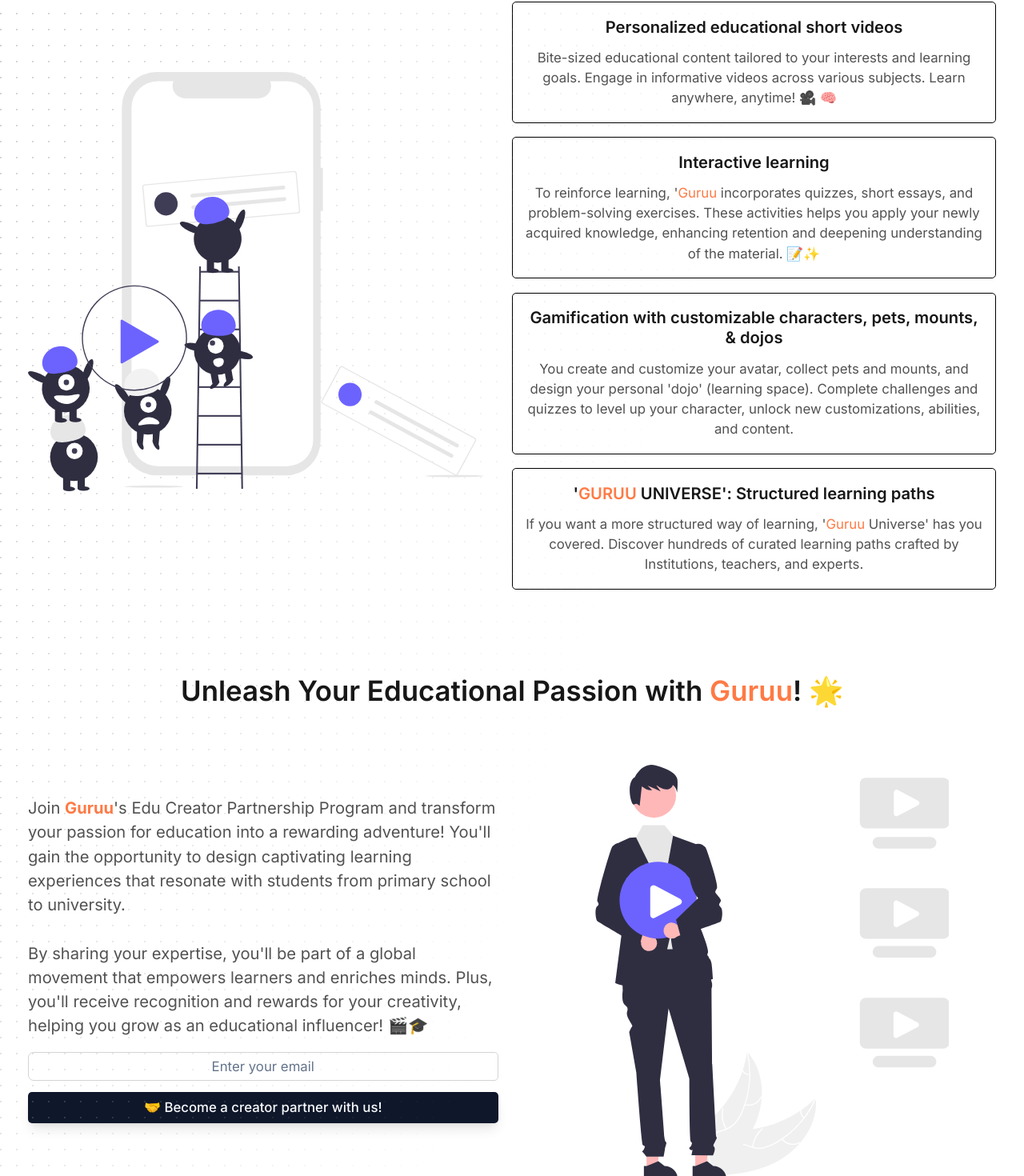
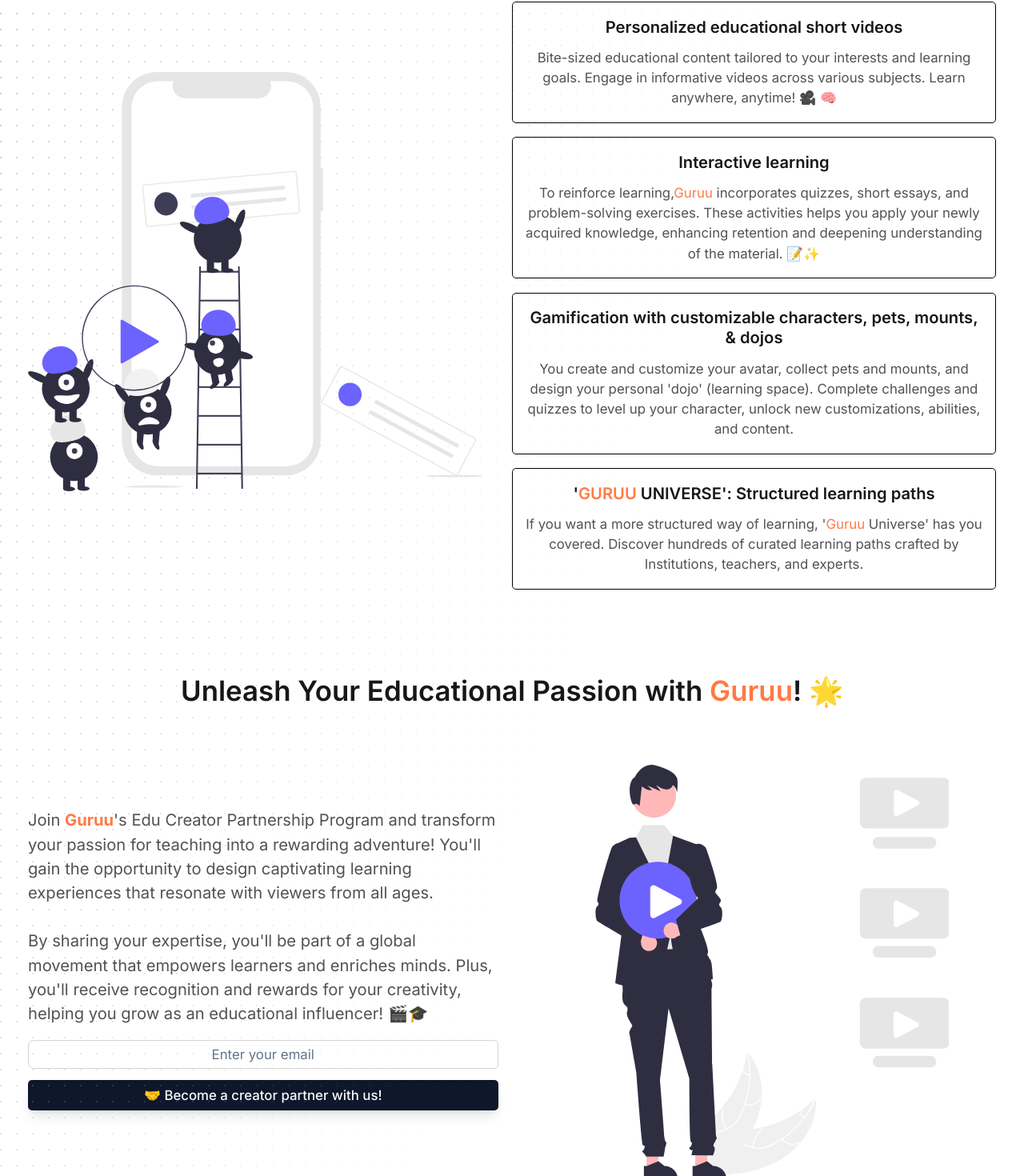
Before and after one commit to itstomlie/guru-website, a Next.js app: page / in a window 1280 px wide. Shown: the part 928-2398 px from the top of the page at 80% size. Built offline with nearby package versions, Linux system fonts and the light colour scheme.

Commit message:
finalize website

```diff
--- a/components/features.tsx
+++ b/components/features.tsx
@@ -11,7 +11,7 @@
     title: "Interactive learning",
     text: (
       <>
-        To reinforce learning, &apos;
+        To reinforce learning,
         <span className="text-md mt-4 text-[#ff7a45] sm:text-lg">
           Guruu
         </span>{" "}
--- a/components/join-guruu.tsx
+++ b/components/join-guruu.tsx
@@ -72,9 +72,9 @@
               Guruu
             </span>
             &apos;s Edu Creator Partnership Program and transform your passion
-            for education into a rewarding adventure! You&apos;ll gain the
+            for teaching into a rewarding adventure! You&apos;ll gain the
             opportunity to design captivating learning experiences that resonate
-            with students from primary school to university.
+            with viewers from all ages.
             <br />
             <br />
             By sharing your expertise, you&apos;ll be part of a global movement
```
